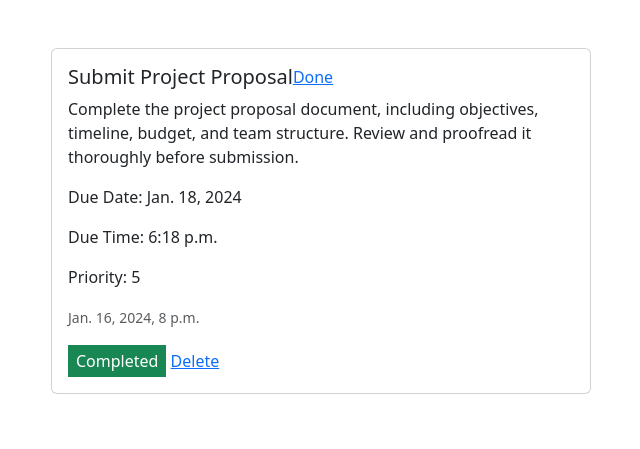
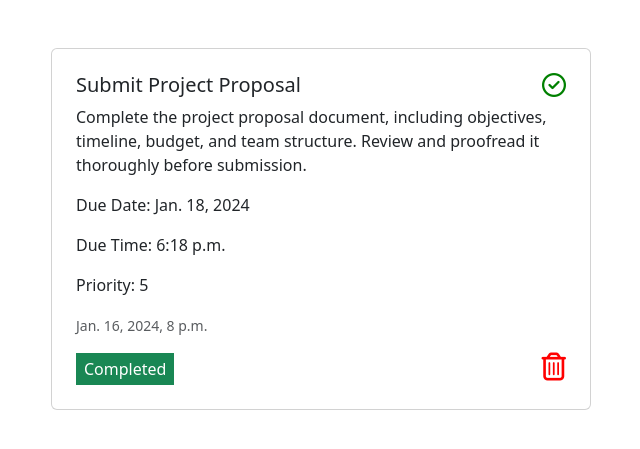
Before and after one commit to talhasan06/phitron-final, a Django app: page /tasks/detail/10 in a window 1280 px wide. Shown: the part 70-519 px from the top of the page, without its empty margins (319-959 px from the left). Run offline with Django 4.2, Linux system fonts and the light colour scheme; data comes from the database, SQL or seed files in the repository.

Commit message:
icon added

```diff
--- a/core/templates/base.html
+++ b/core/templates/base.html
@@ -5,13 +5,13 @@
     <meta name="viewport" content="width=device-width, initial-scale=1">
     <title>Arcane</title>
     <link href="https://cdn.jsdelivr.net/npm/bootstrap@5.3.2/dist/css/bootstrap.min.css" rel="stylesheet" integrity="sha384-T3c6CoIi6uLrA9TneNEoa7RxnatzjcDSCmG1MXxSR1GAsXEV/Dwwykc2MPK8M2HN" crossorigin="anonymous">
+    <!-- font awesome -->
+    <link rel="stylesheet" href="https://cdnjs.cloudflare.com/ajax/libs/font-awesome/6.5.1/css/all.min.css" integrity="sha512-DTOQO9RWCH3ppGqcWaEA1BIZOC6xxalwEsw9c2QQeAIftl+Vegovlnee1c9QX4TctnWMn13TZye+giMm8e2LwA==" crossorigin="anonymous" referrerpolicy="no-referrer" />
   </head>
   <body class="container">
     {% include 'navbar.html' %}
     {% block content %}
     {% endblock %}
     <script src="https://cdn.jsdelivr.net/npm/bootstrap@5.3.2/dist/js/bootstrap.bundle.min.js" integrity="sha384-C6RzsynM9kWDrMNeT87bh95OGNyZPhcTNXj1NW7RuBCsyN/o0jlpcV8Qyq46cDfL" crossorigin="anonymous"></script>
-    <script src="https://code.jquery.com/jquery-3.6.4.min.js"></script>
-
   </body>
 </html>
--- a/tasks/templates/task_detail.html
+++ b/tasks/templates/task_detail.html
@@ -4,16 +4,25 @@
     <div class="card mb-3" style="width: 540px;">
       <div class="row">
         <div class="col">
-          <div class="card-body">
-            <div class="d-flex">
+          <div class="card-body p-4">
+            <div class="d-flex justify-content-between">
               <h5 class="card-title">{{task.title}}</h5>
-              <a href="{% url 'toggle_complete' task.id %}">Done</a>
+              {% if task.completed %}
+              <a href="{% url 'toggle_complete' task.id %}">
+                <i class="fa-regular fa-circle-check" style="color: green; font-size: 24px;"></i>
+              </a>
+              {% else %}
+              <a href="{% url 'toggle_complete' task.id %}">
+                <i class="fa-solid fa-clock-rotate-left" style="color: red; font-size: 24px;"></i>
+              </a>
+              {% endif %}
             </div>
             <p>{{task.description}}</p>
             <p class="card-text">Due Date: {{task.due_date}}</p>
             <p class="card-text">Due Time: {{task.due_time}}</p>
             <p class="card-text">Priority: {{task.priority}}</p>
             <p class="card-text"><small class="text-body-secondary">{{task.created_date}}</small></p>
+            <div class="d-flex justify-content-between">
               {% if task.completed %}
               <div class="bg-success px-2 py-1" style="display: inline-block;">
                 <span class="font-medium text-white">Completed</span>
@@ -23,7 +32,8 @@
                 <span class="font-medium text-white">Pending</span>
               </div>
               {% endif %}
-            <a href="{% url 'delete' task.id %}">Delete</a>
+              <a href="{% url 'delete' task.id %}"><i class="fa-regular fa-trash-can" style="color: red; font-size: 28px;"></i></a>
+            </div>
           </div>
         </div>
       </div>
```
Also changed, not shown: core/static/app.js (deleted, +0 -26 lines). Lines whose indentation alone changed are shown as unchanged.
